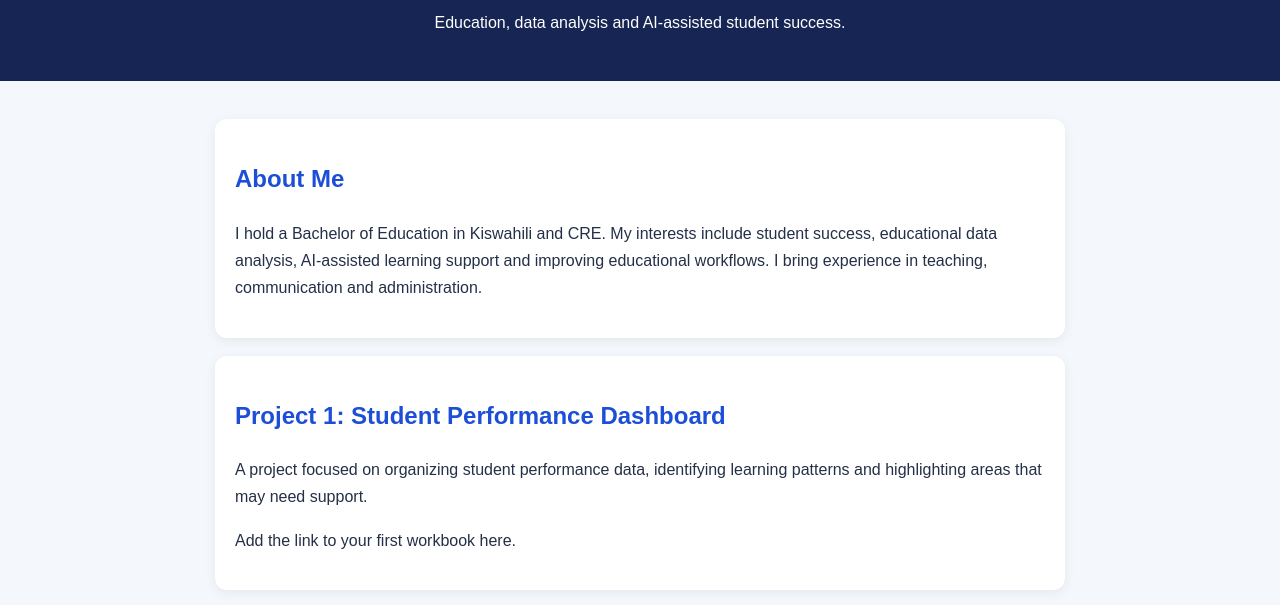
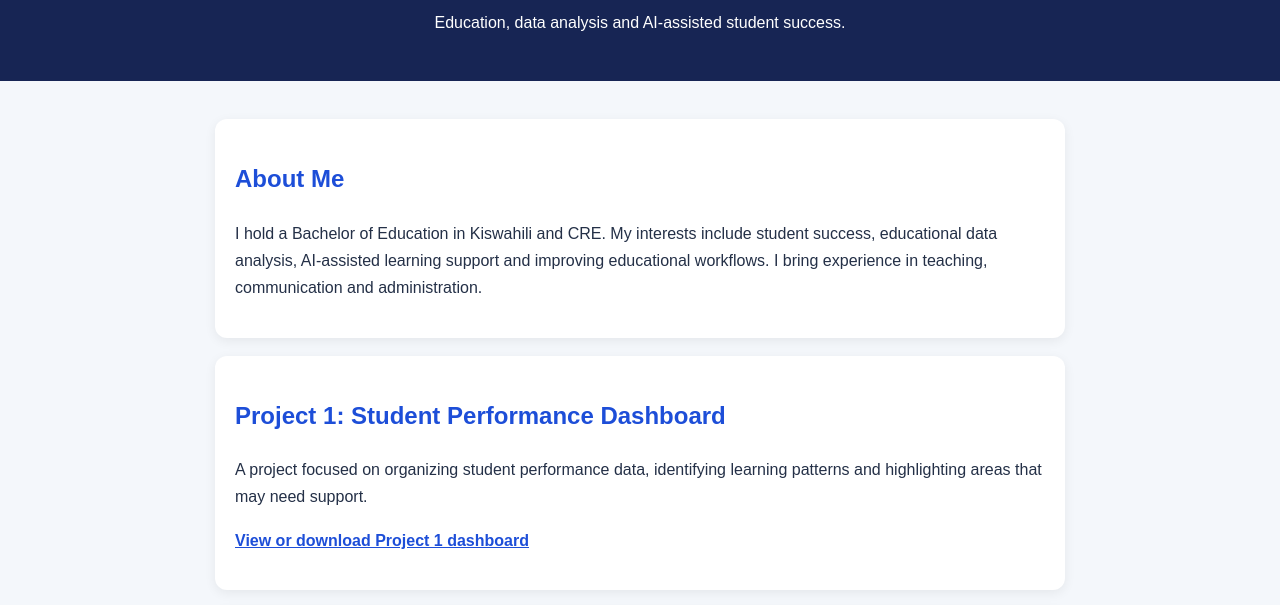
Before and after one commit to njugunalilian2233-source/Ai-education-portfolio-, a plain HTML site: page index.html in a window 1280 px wide. Shown: the part 133-738 px from the top of the page. Drawn offline with Linux system fonts and the light colour scheme.

Commit message:
Update index.html

```diff
--- a/index.html
+++ b/index.html
@@ -28,7 +28,7 @@ footer{text-align:center;padding:25px;color:#64748b}
 <section>
 <h2>Project 1: Student Performance Dashboard</h2>
 <p>A project focused on organizing student performance data, identifying learning patterns and highlighting areas that may need support.</p>
-<p>Add the link to your first workbook here.</p>
+<p><a href="students%20learning%20dashboard%2020%20students.xlsx">View or download Project 1 dashboard</a></p>
 </section>
 <section>
 <h2>Project 2: AI Student Coaching &amp; Intervention Planner</h2>
```
